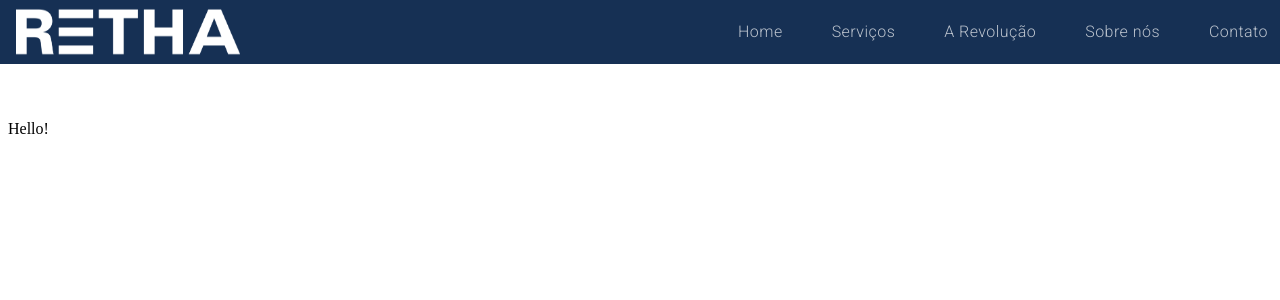
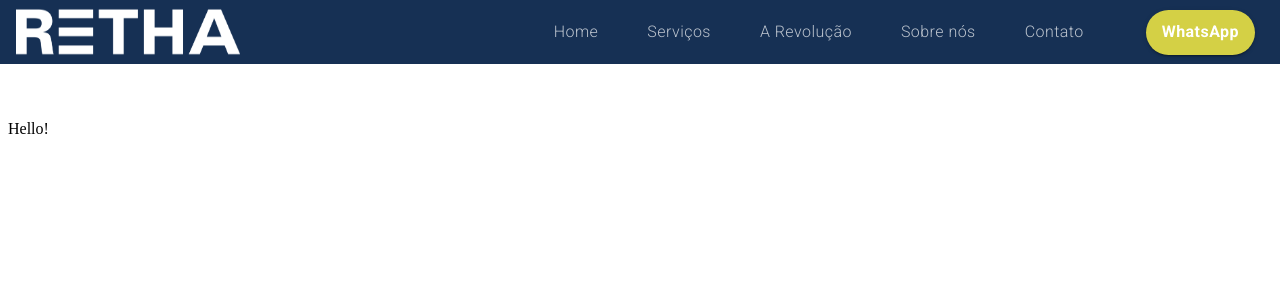
Before and after one commit to danielofaustino/arcdevelopment, a React (Create React App) app: page / in a window 1280 px wide. Shown: the top 300 px of the page. Built offline with nearby package versions, Linux system fonts and the light colour scheme.

Commit message:
Whatsapp Button

```diff
--- a/src/components/ui/Header.js
+++ b/src/components/ui/Header.js
@@ -5,6 +5,7 @@
 import { makeStyles } from '@material-ui/styles';
 import Tabs from '@material-ui/core/Tabs';
 import Tab from '@material-ui/core/Tab';
+import Button from '@material-ui/core/Button'
 
 
 //importing logo
@@ -30,7 +31,7 @@
 // makeStyles to use customization inline
 const useStyles = makeStyles(theme =>({
   toolbarMargin: {
-    ...theme.mixins.toolbar,
+    ...theme.mixins.toolbar, // Spread operator to pull all information in Theme
     marginBottom: "3em"
    },
    logo: {
@@ -46,6 +47,15 @@
      ...theme.typography.tab,
      minWidth:10,
      marginLeft:"25px"
+
+   },
+   button: {
+     ...theme.typography.whatsapp,
+     borderRadius:"50px",
+     marginLeft:"50px",
+     marginRight:"25px",
+     height: "45px"
+
 
    }
 }));
@@ -70,6 +80,10 @@
             <Tab className={classes.tab} label="Sobre nós" />
             <Tab className={classes.tab} label="Contato" />
           </Tabs>
+          <Button variant="contained" color="secondary" className={classes.button}>
+            WhatsApp
+          </Button>
+
         </Toolbar>
         </AppBar>
       </ElevationScroll>
--- a/src/components/ui/Theme.js
+++ b/src/components/ui/Theme.js
@@ -22,7 +22,15 @@
       textTransform: "none",
       fontWeight:100,
       fontSize: "1rem"
+    },
+    whatsapp:{
+      fontFamily:"Roboto",
+       fontSize:"1rem",
+       fontWeight:700,
+       textTransform: "none", // Disable capital letter
+       color:"white"
     }
   }
 
+
 });
```
